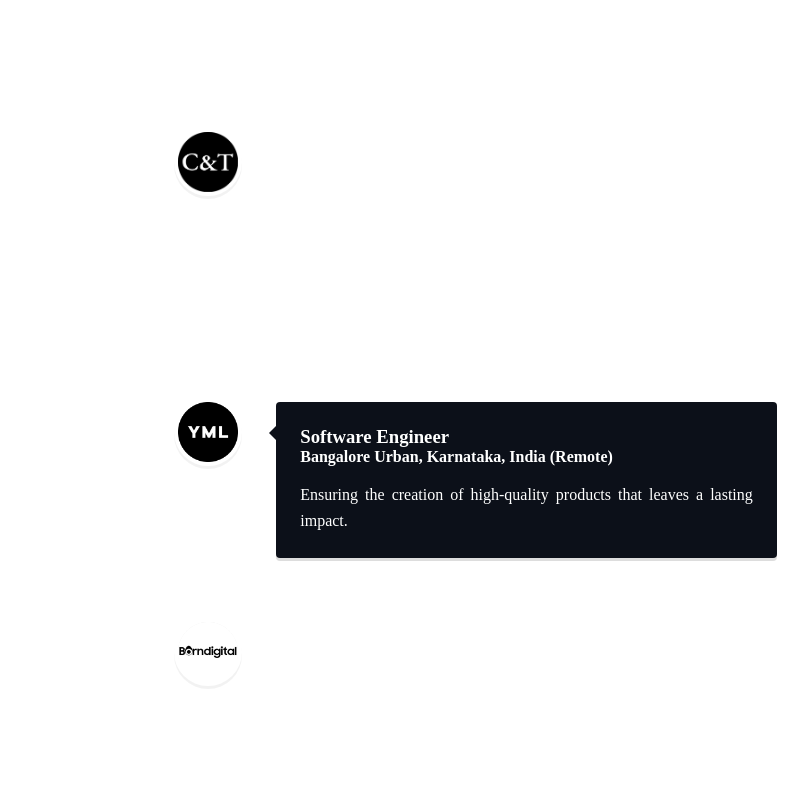
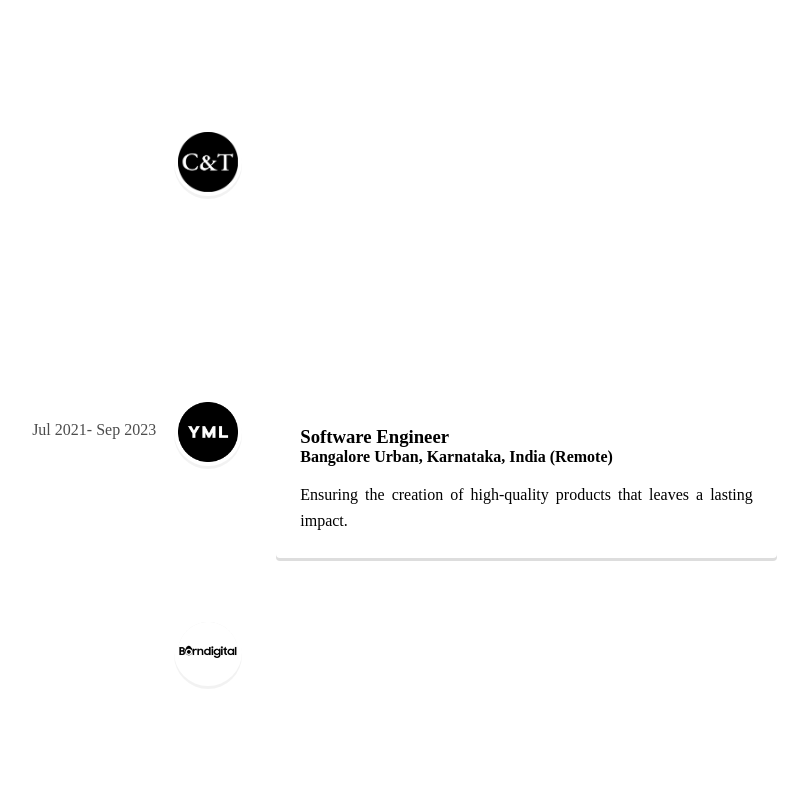
Before and after one commit to dvrajput96/dvrajput96.github.io, a Next.js app: page /companies in a window 1280 px wide. Shown: the top 800 px of the page, without its empty margins (432-1240 px from the left). Built offline with nearby package versions, Linux system fonts and the light colour scheme.

Commit message:
Timeline fix as per themes

```diff
--- a/components/sections/companies/timeline.jsx
+++ b/components/sections/companies/timeline.jsx
@@ -20,10 +20,6 @@ export default function Timeline() {
           <VerticalTimeline className={`${timeline.custom}`}>
             <VerticalTimelineElement
               className="vertical-timeline-element--work"
-              //contentStyle={{ background: "#0c1019", color: "#fff" }}
-              // contentArrowStyle={{
-              //   borderRight: "7px solid  #0c1019",
-              // }}
               date="Oct 2023 - Present"
               iconStyle={{ background: "#fff", color: "#fff" }}
               icon={<CodeAndTheory />}
@@ -45,10 +41,6 @@ export default function Timeline() {
             <VerticalTimelineElement
               className="vertical-timeline-element--work"
               date="Jul 2021- Sep 2023"
-              contentStyle={{ background: "#0c1019", color: "#fff" }}
-              contentArrowStyle={{
-                borderRight: "7px solid  #0c1019",
-              }}
               iconStyle={{ background: "#fff", color: "#fff" }}
               icon={<Yml />}
             >
@@ -66,10 +58,6 @@ export default function Timeline() {
             <VerticalTimelineElement
               className="vertical-timeline-element--work"
               date="Jun 2020 - Jun 2021"
-              // contentStyle={{ background: "#0c1019", color: "#fff" }}
-              // contentArrowStyle={{
-              //   borderRight: "7px solid  #0c1019",
-              // }}
               iconStyle={{ background: "#fff", color: "#fff" }}
               icon={<BornDigital />}
             >
@@ -92,10 +80,6 @@ export default function Timeline() {
             <VerticalTimelineElement
               className="vertical-timeline-element--work"
               date="Dec 2019 - May 2020"
-              // contentStyle={{ background: "#0c1019", color: "#fff" }}
-              // contentArrowStyle={{
-              //   borderRight: "7px solid  #0c1019",
-              // }}
               iconStyle={{ background: "#fff", color: "#fff" }}
               icon={<SektchDigital />}
             >
@@ -119,10 +103,6 @@ export default function Timeline() {
             <VerticalTimelineElement
               className="vertical-timeline-element--education"
               date="Jun 2018 - Nov 2019"
-              // contentStyle={{ background: "#0c1019", color: "#fff" }}
-              // contentArrowStyle={{
-              //   borderRight: "7px solid  #0c1019",
-              // }}
               iconStyle={{ background: "#fff", color: "#fff" }}
               icon={<Tatva />}
             >
```
